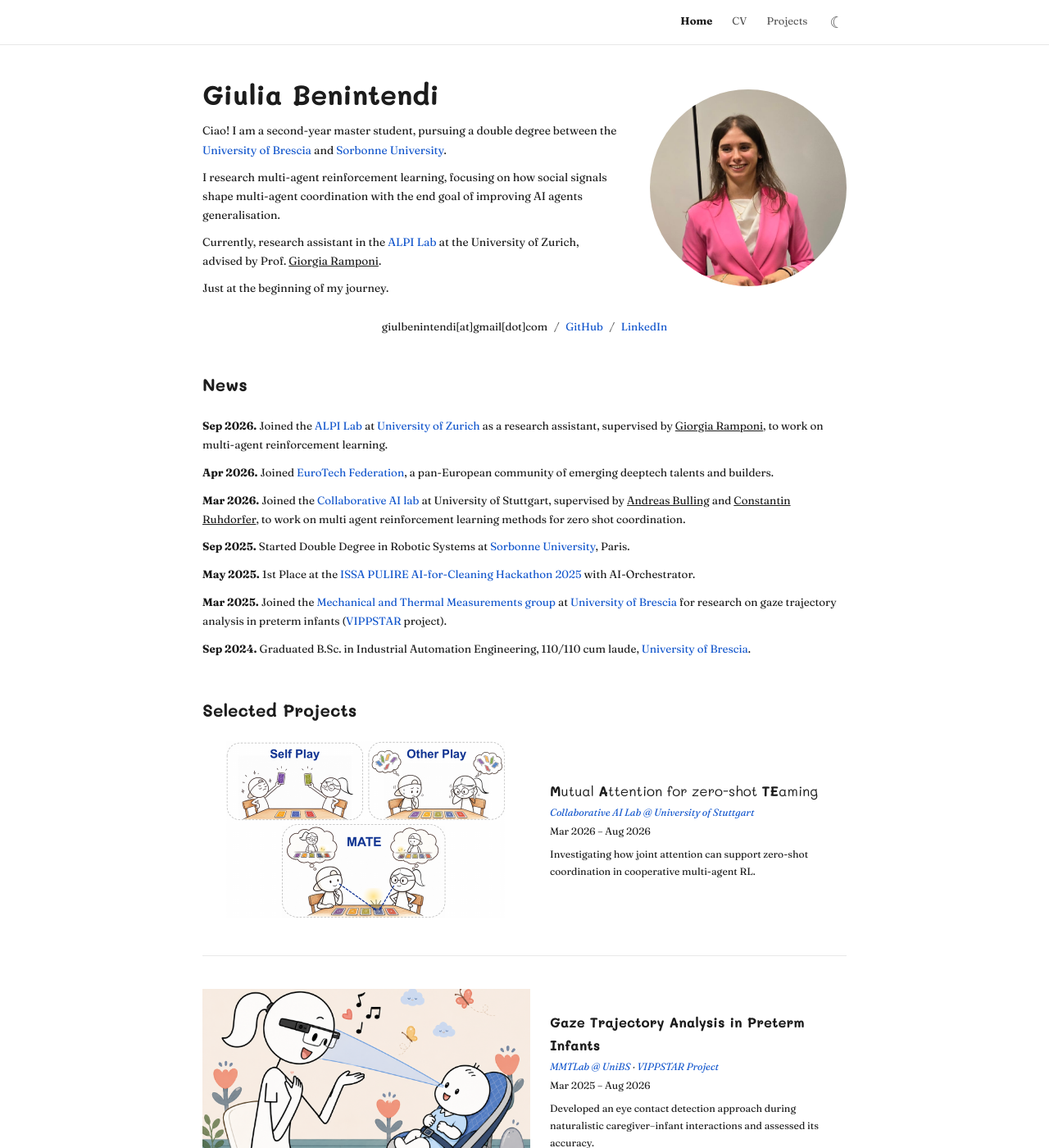
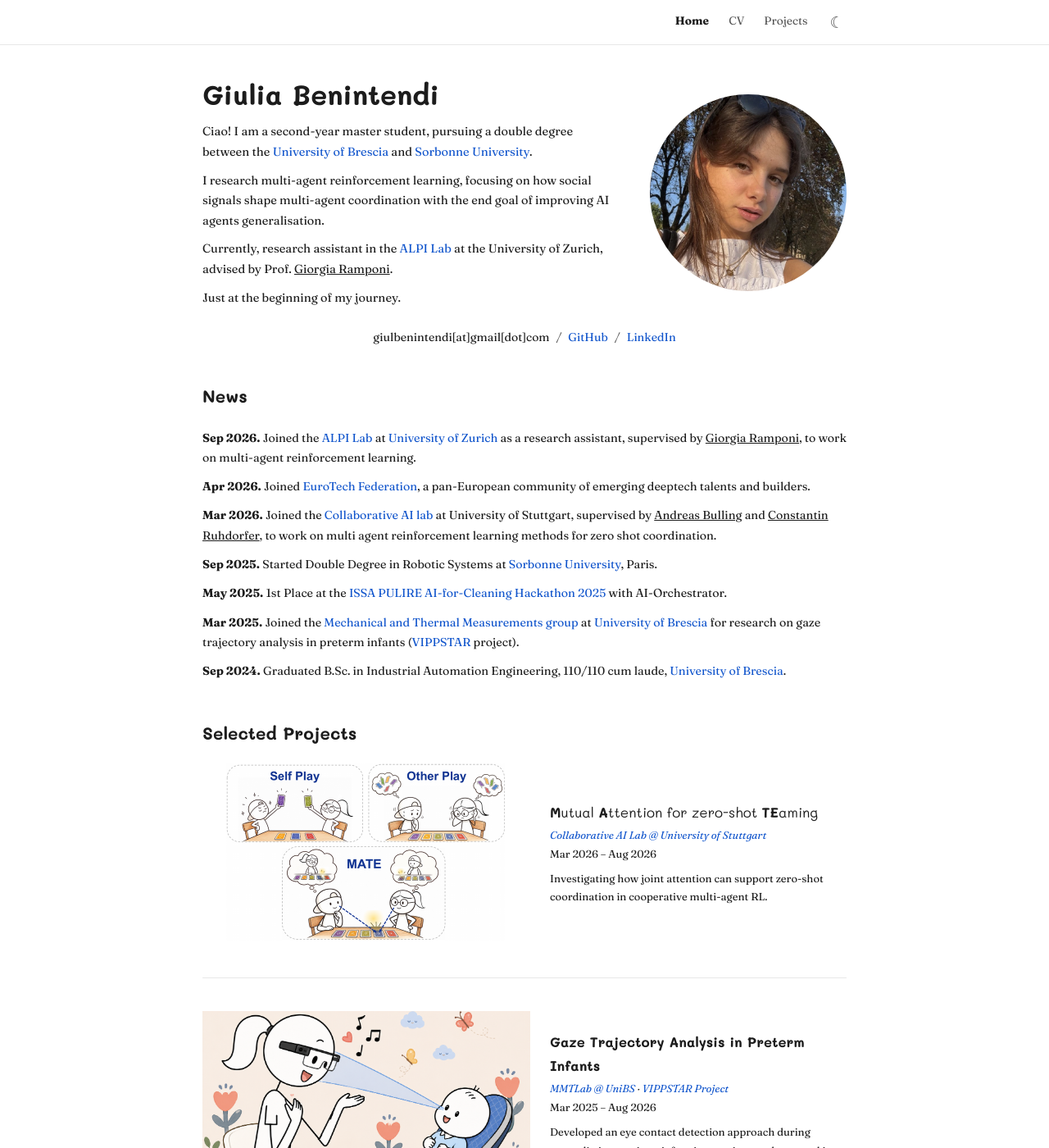
Before and after one commit to giuliabenintendi/giuliabenintendi.github.io, a Jekyll site: the page built from index.html, in a window 1280 px wide and 1400 px high. Shown: the whole window at 82% size. Built offline with Jekyll 4.4.1, drawn with Linux system fonts in a browser that asks for light colours.

Commit message:
new profile photo, enlarge body text slightly

```diff
--- a/assets/css/style.css
+++ b/assets/css/style.css
@@ -101,7 +101,7 @@ a.person-link {
 
 .nav-links a {
   color: var(--text-secondary);
-  font-size: 0.81rem;
+  font-size: 0.86rem;
   font-weight: 400;
   transition: color 0.2s;
 }
@@ -168,7 +168,7 @@ a.person-link {
 
 .hero-text .tagline {
   color: var(--text);
-  font-size: 0.855rem;
+  font-size: 0.91rem;
   line-height: 1.7;
 }
 
@@ -183,7 +183,7 @@ a.person-link {
 /* ── Social Links ── */
 .social-links {
   margin-bottom: 2.5rem;
-  font-size: 0.828rem;
+  font-size: 0.88rem;
   line-height: 1.8;
   text-align: center;
 }
@@ -213,7 +213,7 @@ a.person-link {
 
 .news-item {
   padding: 0.35rem 0;
-  font-size: 0.837rem;
+  font-size: 0.89rem;
   line-height: 1.7;
 }
 
@@ -256,7 +256,7 @@ a.person-link {
   align-items: center;
   justify-content: center;
   color: var(--text-secondary);
-  font-size: 0.765rem;
+  font-size: 0.81rem;
   font-style: italic;
 }
 
@@ -279,27 +279,27 @@ a.person-link {
 }
 
 .project-org {
-  font-size: 0.702rem;
+  font-size: 0.74rem;
   font-style: italic;
   color: var(--text-secondary);
   margin-bottom: 0.1rem;
 }
 
 .project-date {
-  font-size: 0.675rem;
+  font-size: 0.72rem;
   color: var(--text-secondary);
   margin-bottom: 0.5rem;
 }
 
 .project-body p {
-  font-size: 0.765rem;
+  font-size: 0.81rem;
   color: var(--text);
   line-height: 1.7;
 }
 
 .project-links {
   margin-top: 0.5rem;
-  font-size: 0.792rem;
+  font-size: 0.84rem;
 }
 
 .project-links a {
@@ -325,7 +325,7 @@ a.person-link {
 
 .about-section p,
 .about-section li {
-  font-size: 0.837rem;
+  font-size: 0.89rem;
   line-height: 1.7;
   color: var(--text);
 }
@@ -369,11 +369,11 @@ img.entry-logo {
 
 .entry-header strong {
   font-weight: 600;
-  font-size: 0.855rem;
+  font-size: 0.91rem;
 }
 
 .entry-date {
-  font-size: 0.765rem;
+  font-size: 0.81rem;
   color: var(--text-secondary);
   white-space: nowrap;
 }
@@ -387,7 +387,7 @@ img.entry-logo {
 }
 
 .entry-sub {
-  font-size: 0.792rem;
+  font-size: 0.84rem;
   color: var(--text-secondary);
   font-style: italic;
 }
@@ -397,7 +397,7 @@ img.entry-logo {
 }
 
 .entry p {
-  font-size: 0.792rem;
+  font-size: 0.84rem;
   color: var(--text-secondary);
   margin-top: 0.2rem;
 }
@@ -412,7 +412,7 @@ img.entry-logo {
 .skill-tag {
   background: #eef2f7;
   color: var(--accent);
-  font-size: 0.72rem;
+  font-size: 0.76rem;
   font-weight: 500;
   padding: 0.3rem 0.7rem;
   border-radius: 4px;
@@ -454,7 +454,7 @@ img.entry-logo {
 }
 
 .story-body p {
-  font-size: 0.855rem;
+  font-size: 0.91rem;
   line-height: 1.8;
   margin-bottom: 1.3rem;
   color: var(--text);
@@ -467,7 +467,7 @@ img.entry-logo {
   padding: 2rem 2rem;
   border-top: 1px solid var(--border);
   text-align: center;
-  font-size: 0.738rem;
+  font-size: 0.78rem;
   color: var(--text-secondary);
 }
 
```
Also changed, not shown: assets/images/profile.jpg.
